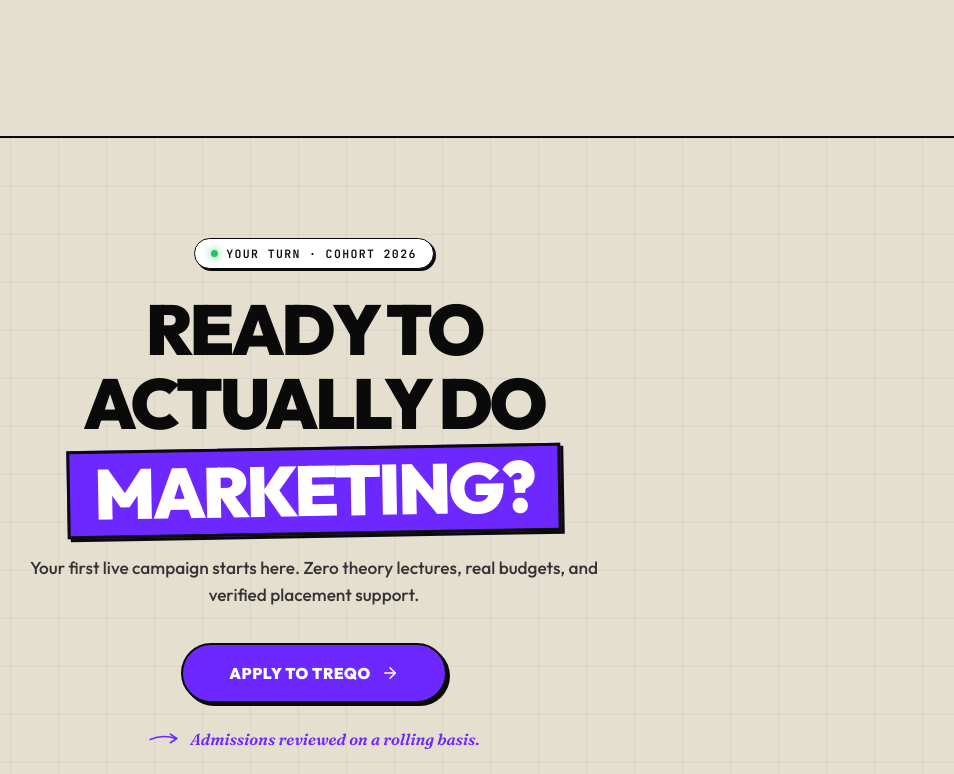
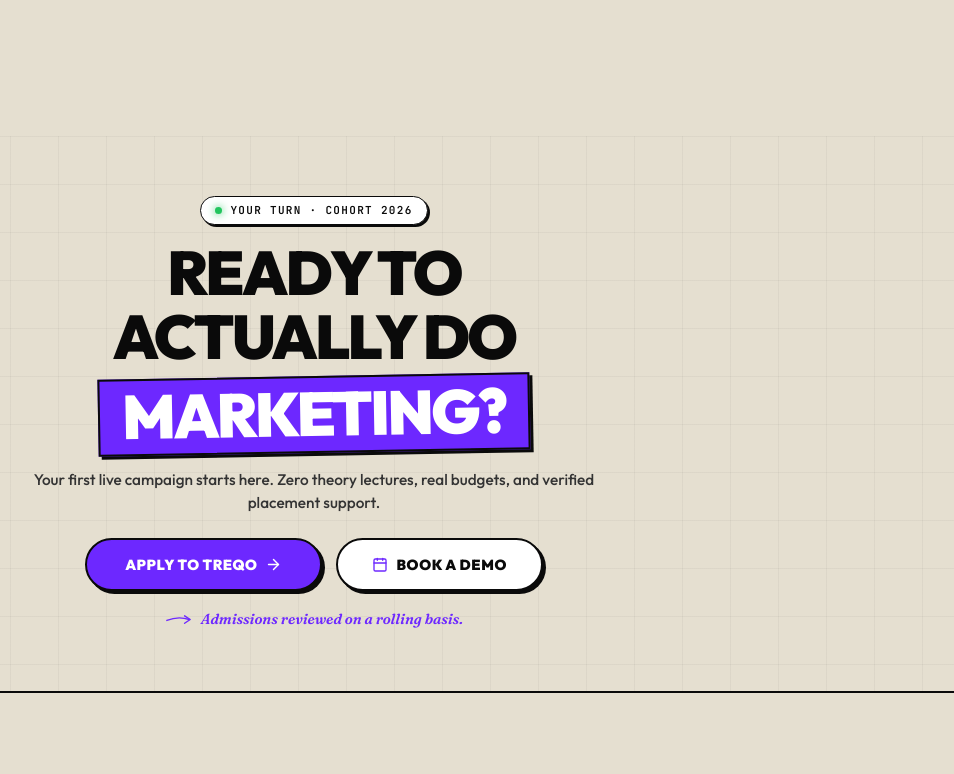
Before and after one commit to manoj-varma-p/Another-Treqo, a Next.js app: page / in a window 1280 px wide. Shown: the part 9020-9794 px from the top of the page, without its empty margins (326-1280 px from the left). Built offline with nearby package versions, Linux system fonts and the light colour scheme.

Commit message:
style: remove border line, reduce negative spacing, and add Book a Demo CTA button in FinalCta

```diff
--- a/components/FinalCta.jsx
+++ b/components/FinalCta.jsx
@@ -2,7 +2,7 @@
 
 import React, { useState } from 'react';
 import { motion } from 'framer-motion';
-import { ArrowRight, Sparkles } from 'lucide-react';
+import { ArrowRight, Calendar, Sparkles } from 'lucide-react';
 import ApplyModal from './ApplyModal';
 import { DoodleArrow } from './Doodles';
 
@@ -16,7 +16,6 @@
       <section
         id="final-cta"
         style={{
-          minHeight: '75vh',
           display: 'flex',
           flexDirection: 'column',
           justifyContent: 'center',
@@ -24,10 +23,9 @@
           textAlign: 'center',
           background: '#E5DFD0',
           color: '#0A0A0A',
-          padding: '100px 80px 110px',
+          padding: '60px 40px 60px',
           position: 'relative',
           overflow: 'hidden',
-          borderTop: '2.5px solid #0A0A0A',
           boxSizing: 'border-box',
         }}
       >
@@ -60,7 +58,7 @@
           }}
         >
           {/* Admissions Pill */}
-          <div style={{ marginBottom: '24px' }}>
+          <div style={{ marginBottom: '16px' }}>
             <div
               style={{
                 display: 'inline-flex',
@@ -69,10 +67,10 @@
                 background: '#ffffff',
                 border: '1.5px solid #0A0A0A',
                 color: '#0A0A0A',
-                padding: '6px 16px',
+                padding: '5px 14px',
                 borderRadius: '999px',
                 fontFamily: "var(--ff-mono, 'JetBrains Mono', monospace)",
-                fontSize: '11.5px',
+                fontSize: '11px',
                 fontWeight: 800,
                 letterSpacing: '0.12em',
                 textTransform: 'uppercase',
@@ -96,12 +94,12 @@
           <h2
             style={{
               fontFamily: "var(--ff-display, 'Outfit', sans-serif)",
-              fontSize: 'clamp(2.6rem, 5.5vw, 4.8rem)',
+              fontSize: 'clamp(2.4rem, 4.8vw, 4.2rem)',
               fontWeight: 900,
               letterSpacing: '-0.04em',
               lineHeight: 1.05,
               textTransform: 'uppercase',
-              margin: '0 0 20px',
+              margin: '0 0 16px',
               display: 'flex',
               flexDirection: 'column',
               alignItems: 'center',
@@ -117,9 +115,9 @@
               style={{
                 background: '#6D28FF',
                 color: '#ffffff',
-                padding: '4px 24px',
+                padding: '4px 22px',
                 display: 'inline-block',
-                border: '3px solid #0A0A0A',
+                border: '2.5px solid #0A0A0A',
                 boxShadow: '3px 3px 0px #0A0A0A',
                 transform: 'rotate(-1deg)',
                 marginTop: '6px',
@@ -132,18 +130,20 @@
           {/* Subtitle */}
           <p
             style={{
-              fontSize: 'clamp(16px, 1.35vw, 20px)',
+              fontSize: 'clamp(15px, 1.2vw, 18px)',
               color: '#333333',
               maxWidth: '580px',
-              margin: '0 auto 34px',
+              margin: '0 auto 24px',
               fontWeight: 500,
-              lineHeight: 1.55,
+              lineHeight: 1.5,
             }}
           >
             Your first live campaign starts here. Zero theory lectures, real budgets, and verified placement support.
           </p>
 
-          {/* Centered CTA Button */}
+          {/* CTA Buttons Group */}
+          <div style={{ display: 'flex', alignItems: 'center', justifyContent: 'center', gap: '14px', flexWrap: 'wrap' }}>
+            {/* Primary Apply Button */}
             <motion.button
               whileHover={{ y: -2, x: -2, boxShadow: '4px 4px 0px #0A0A0A' }}
               whileTap={{ y: 0, x: 0, boxShadow: '2px 2px 0px #0A0A0A' }}
@@ -153,33 +153,62 @@
                 color: '#ffffff',
                 border: '2.5px solid #0A0A0A',
                 borderRadius: '999px',
-              padding: '18px 46px',
+                padding: '15px 38px',
                 fontFamily: "var(--ff-display, 'Outfit', sans-serif)",
                 fontWeight: 900,
-              fontSize: '15.5px',
+                fontSize: '14.5px',
                 letterSpacing: '0.04em',
                 textTransform: 'uppercase',
                 cursor: 'pointer',
                 display: 'inline-flex',
                 alignItems: 'center',
-              gap: 10,
+                gap: 8,
                 boxShadow: '3px 3px 0px #0A0A0A',
                 transition: 'background 0.2s',
               }}
             >
               <span>APPLY TO TREQO</span>
-            <ArrowRight size={18} />
+              <ArrowRight size={17} />
             </motion.button>
 
+            {/* Secondary Book a Demo Button */}
+            <motion.button
+              whileHover={{ y: -2, x: -2, boxShadow: '4px 4px 0px #0A0A0A', background: '#ffffff' }}
+              whileTap={{ y: 0, x: 0, boxShadow: '2px 2px 0px #0A0A0A' }}
+              onClick={() => setModalOpen(true)}
+              style={{
+                background: '#ffffff',
+                color: '#0A0A0A',
+                border: '2.5px solid #0A0A0A',
+                borderRadius: '999px',
+                padding: '15px 34px',
+                fontFamily: "var(--ff-display, 'Outfit', sans-serif)",
+                fontWeight: 900,
+                fontSize: '14.5px',
+                letterSpacing: '0.04em',
+                textTransform: 'uppercase',
+                cursor: 'pointer',
+                display: 'inline-flex',
+                alignItems: 'center',
+                gap: 8,
+                boxShadow: '3px 3px 0px #0A0A0A',
+                transition: 'all 0.2s',
+              }}
+            >
+              <Calendar size={16} color="#6D28FF" />
+              <span>BOOK A DEMO</span>
+            </motion.button>
+          </div>
+
           {/* Handwritten Annotation */}
-          <div style={{ display: 'flex', alignItems: 'center', gap: 10, marginTop: 24 }}>
-            <DoodleArrow direction="right" color="#6D28FF" size={32} />
+          <div style={{ display: 'flex', alignItems: 'center', gap: 8, marginTop: 18 }}>
+            <DoodleArrow direction="right" color="#6D28FF" size={28} />
             <span
               style={{
                 fontFamily: "'Fraunces', Georgia, serif",
                 fontStyle: 'italic',
                 fontWeight: 600,
-                fontSize: '16px',
+                fontSize: '14.5px',
                 color: '#6D28FF',
               }}
             >
```
Lines whose indentation alone changed are shown as unchanged.
